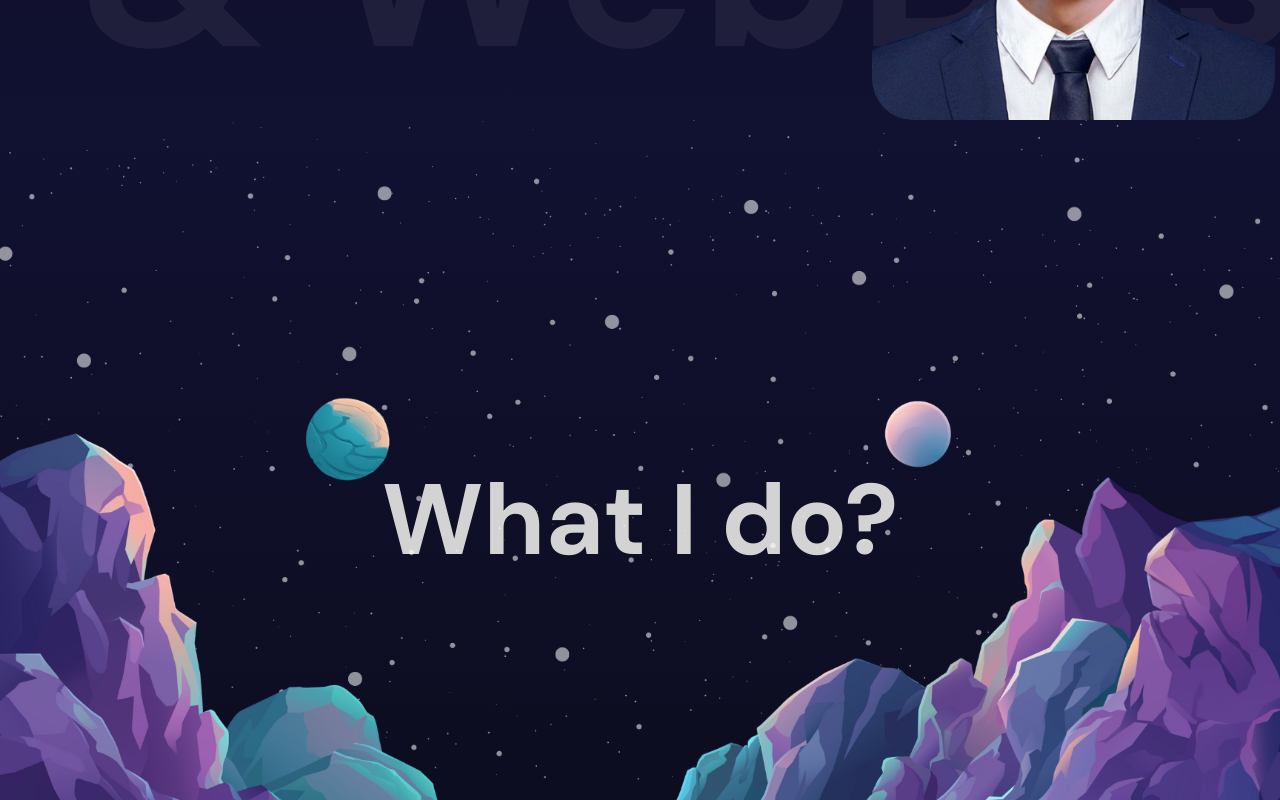
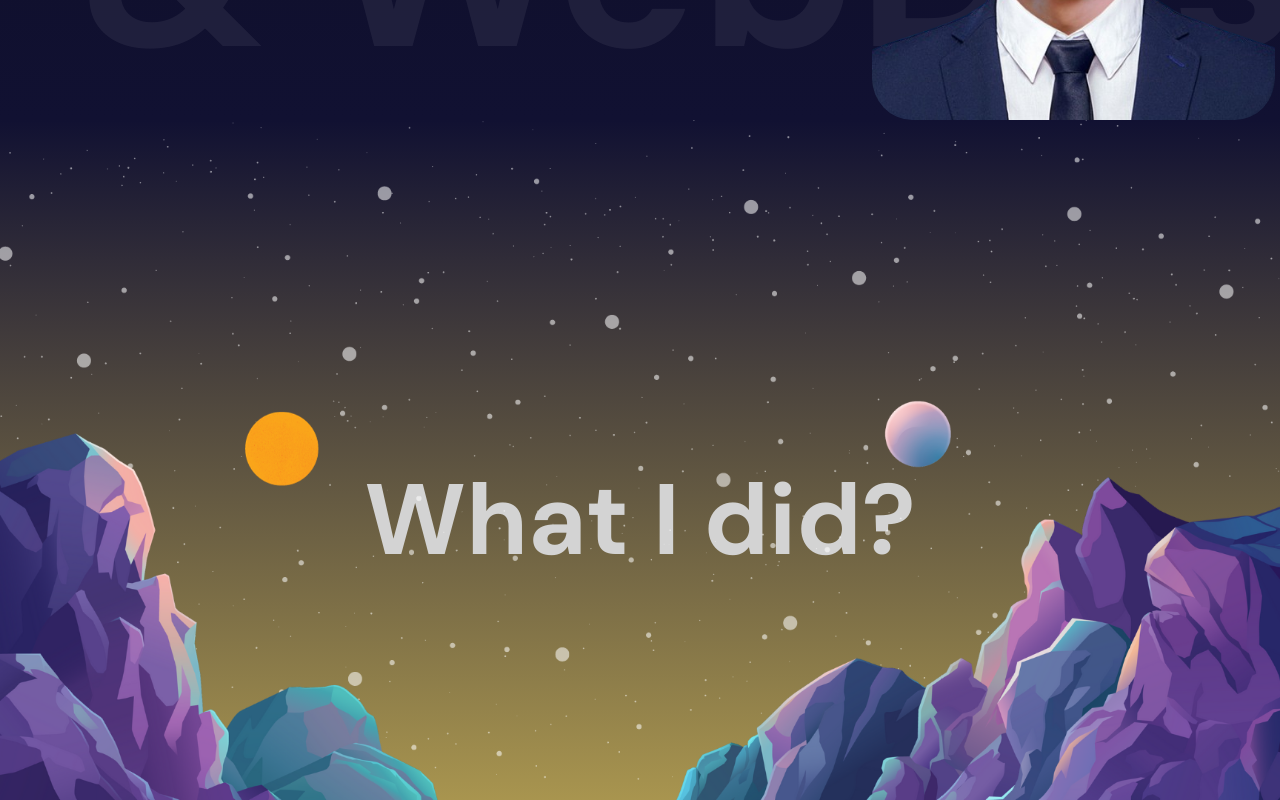
Before and after one commit to Kirttinath/portfolio-app, a React (Vite) app: page / in a window 1280 px wide. Shown: the part 680-1480 px from the top of the page. Built offline with nearby package versions, Linux system fonts and the light colour scheme; a web font is replaced by a local one.

Commit message:
Refactor Services component

```diff
--- a/src/App.jsx
+++ b/src/App.jsx
@@ -4,7 +4,7 @@
 import Navbar from './Components/Navbar/Navbar';
 import Parallax from './Components/Parallax/Parallax';
 import Portfolio from './Components/Portfolio/Portfolio';
-import Services from './Components/Services/Services';
+import Projects from './Components/Services/Projects';
 import './app.scss';
 
 
@@ -16,8 +16,8 @@
         <Navbar />
         <Hero />
       </section>
-      <section id='Services'><Parallax type="services" /></section>
-      <section><Services /></section>
+      <section id='Projects'><Parallax type="projects" /></section>
+      <section><Projects /></section>
       <section id='Portfolio'><Parallax type="portfolio" /></section>
       <Portfolio />
       <section id='Contact'>
--- a/src/Components/Services/Services.jsx
+++ b/src/Components/Services/Projects.jsx
@@ -1,5 +1,5 @@
 import { useRef } from 'react';
-import './Services.scss';
+import './Projects.scss';
 import { color, motion, useInView } from 'framer-motion';
 
 
--- a/src/Components/Sidebar/Links/Links.jsx
+++ b/src/Components/Sidebar/Links/Links.jsx
@@ -29,7 +29,7 @@
 
 const Links = () => {
   const items = [
-    "Home",
+    "Homepage",
     "Projects",
     "Portfolio",
     "Contact",
```
Also changed, not shown: src/Components/Services/Projects.scss (renamed from src/Components/Services/Services.scss).
